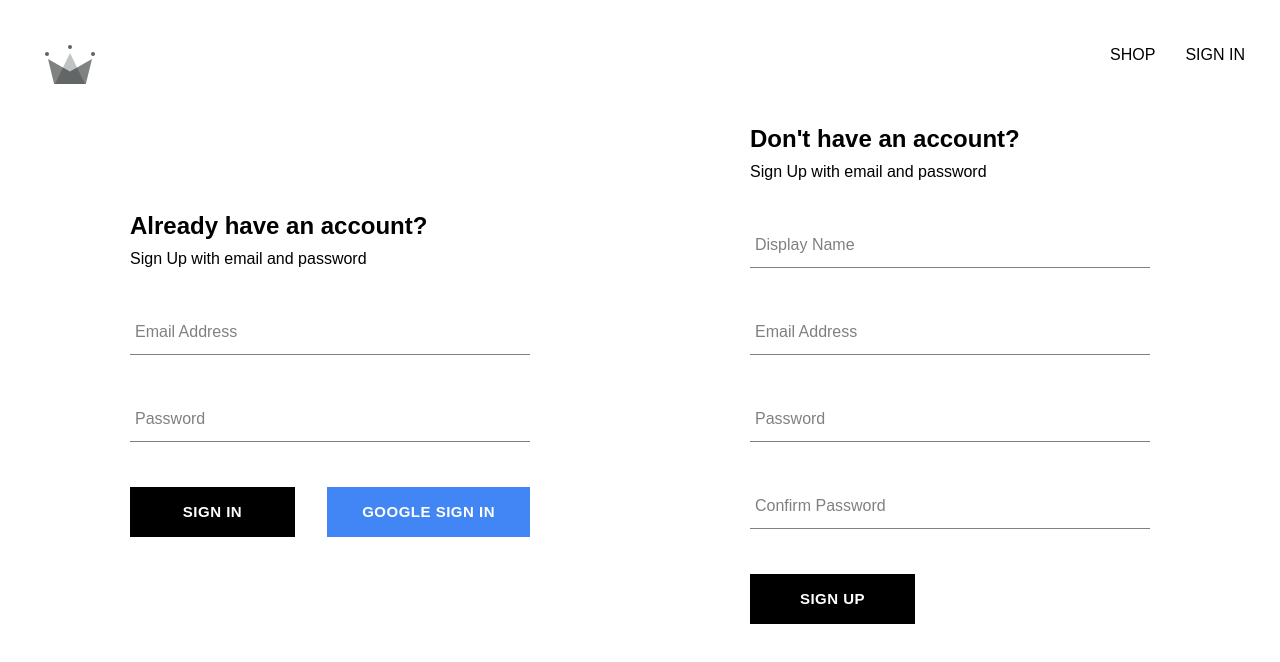
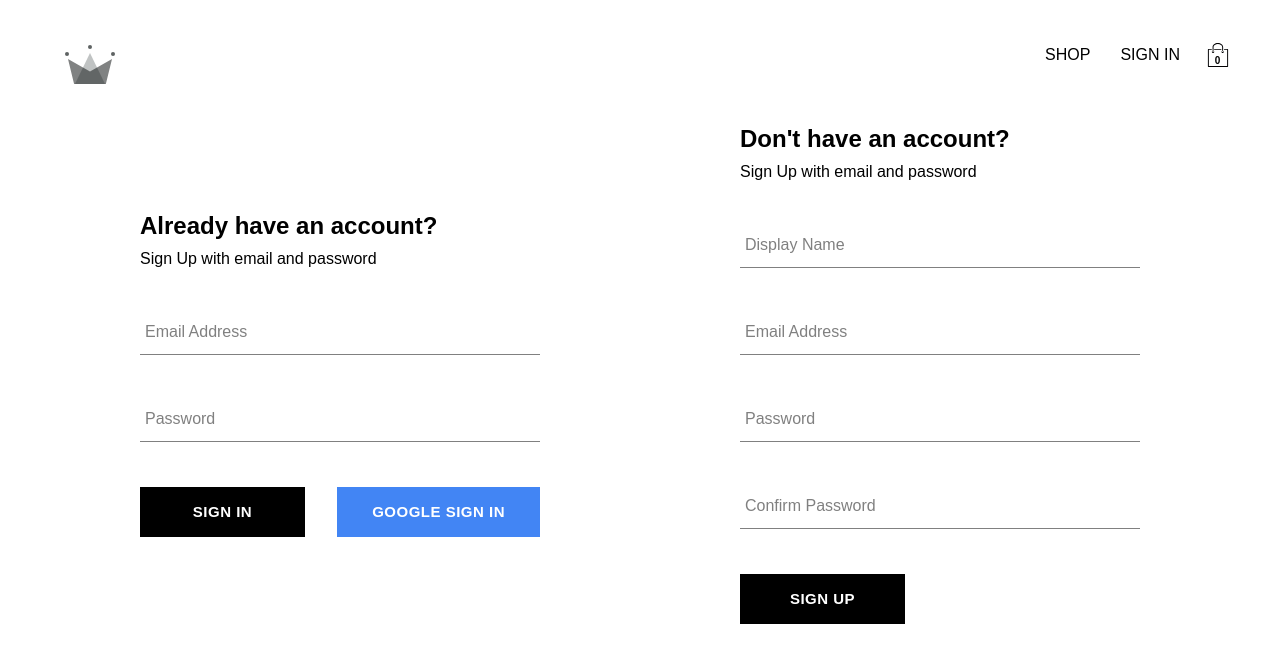
Before and after one commit to HassanBaigDEV/crwn-clothing, a React (Create React App) app: page /sign-in in a window 1280 px wide. Shown: the top 662 px of the page. Built offline with nearby package versions, Linux system fonts and the light colour scheme; no server answers.

Commit message:
cart button and cart-dropdown

```diff
--- a/src/components/button/button.styles.scss
+++ b/src/components/button/button.styles.scss
@@ -15,6 +15,9 @@
   cursor: pointer;
   display: flex;
   justify-content: center;
+  overflow: hidden;
+  text-overflow: ellipsis;
+  white-space: nowrap;
 
   &:hover {
     background-color: white;
--- /dev/null
+++ b/src/components/cart-dropdown/cart-dropdown.component.jsx
@@ -0,0 +1,14 @@
+import Button from "../button/button.component";
+
+import "./cart-dropdown.styles.scss";
+
+const CartDropdown = () => {
+  return (
+    <div className="cart-dropdown-container">
+      <div className="cart-items" />
+      <Button>GO TO CHECKOUT</Button>
+    </div>
+  );
+};
+
+export default CartDropdown;
--- /dev/null
+++ b/src/components/cart-dropdown/cart-dropdown.styles.scss
@@ -0,0 +1,31 @@
+.cart-dropdown-container {
+    position: absolute;
+    width: 240px;
+    height: 340px;
+    display: flex;
+    flex-direction: column;
+    padding: 20px;
+    border: 1px solid black;
+    background-color: white;
+    top: 90px;
+    right: 40px;
+    z-index: 5;
+
+
+    .empty-message {
+        font-size: 18px;
+        margin: 50px auto;
+    }
+
+    .cart-items {
+        height: 240px;
+        display: flex;
+        flex-direction: column;
+        overflow-y: scroll;
+     }
+
+    button {
+        margin-top: auto;
+
+    }
+}
--- /dev/null
+++ b/src/components/cart-icon/cart-icon.component.jsx
@@ -0,0 +1,20 @@
+import { ReactComponent as CartIcon } from "../../assets/shopping-bag.svg";
+import { CartContext } from "../../contexts/cart.context";
+import { useContext } from "react";
+
+import "./cart-icon.styles.scss";
+
+const Carticon = () => {
+  const { isCartOpen, setIsCartOpen } = useContext(CartContext);
+  const CartClickHandler = () => {
+    setIsCartOpen(!isCartOpen);
+  };
+
+  return (
+    <div className="cart-icon-container " onClick={CartClickHandler}>
+      <CartIcon className="cart-icon" />
+      <span className="item-count">0</span>
+    </div>
+  );
+};
+export default Carticon;
--- /dev/null
+++ b/src/components/cart-icon/cart-icon.styles.scss
@@ -0,0 +1,22 @@
+.cart-icon-container {
+    width: 45px;
+    height: 45px;
+    position: relative;
+    display: flex;
+    align-items: center;
+    justify-content: center;
+    cursor: pointer;
+
+
+    .cart-icon {
+        width: 24px;
+        height: 24px;
+    }
+
+    .item-count {
+        position: absolute;
+        font-size: 10px;
+        font-weight: bold;
+        bottom: 12px;
+    }
+}
--- /dev/null
+++ b/src/contexts/cart.context.jsx
@@ -0,0 +1,13 @@
+import { createContext, useState } from "react";
+
+export const CartContext = createContext({
+  isCartOpen: false,
+  setIsCartOpen: () => {},
+});
+
+export const CartContextProvider = ({ children }) => {
+  const [isCartOpen, setIsCartOpen] = useState(false);
+  const value = { isCartOpen, setIsCartOpen };
+
+  return <CartContext.Provider value={value}>{children}</CartContext.Provider>;
+};
--- a/src/contexts/products.context.jsx
+++ b/src/contexts/products.context.jsx
@@ -1,4 +1,4 @@
-import { Children, createContext, useState } from "react";
+import {createContext, useState } from "react";
 
 import PRODUCTS from "../shop-data.json";
 
--- a/src/index.js
+++ b/src/index.js
@@ -6,6 +6,7 @@
 import App from "./App";
 import { UserProvider } from "./contexts/user.context";
 import { ProductProvider } from "./contexts/products.context";
+import { CartContextProvider } from "./contexts/cart.context";
 
 import "./index.scss";
 
@@ -15,7 +16,9 @@
     <BrowserRouter>
       <UserProvider>
         <ProductProvider>
-          <App />
+          <CartContextProvider>
+            <App />
+          </CartContextProvider>
         </ProductProvider>
       </UserProvider>
     </BrowserRouter>
--- a/src/index.scss
+++ b/src/index.scss
@@ -3,7 +3,8 @@
 }
 
 body {
-  margin: 20px;
+  margin: 0px;
+  padding: 20px 40px;
   font-family: 'Open Sans Light 300', sans-serif;
   -webkit-font-smoothing: antialiased;
   -moz-osx-font-smoothing: grayscale;
--- a/src/routes/navigation-bar/navigation-bar.component.jsx
+++ b/src/routes/navigation-bar/navigation-bar.component.jsx
@@ -1,15 +1,21 @@
 import { Link, Outlet } from "react-router-dom";
 import { Fragment, useContext } from "react";
+
 import { UserContext } from "../../contexts/user.context";
+import { CartContext } from "../../contexts/cart.context";
 
 import { ReactComponent as CrwnLogo } from "../../assets/crown.svg";
 
 import { signOutUser } from "../../utilities/firebase/firebase.utility";
 
+import Carticon from "../../components/cart-icon/cart-icon.component";
+import CartDropdown from "../../components/cart-dropdown/cart-dropdown.component";
+
 import "./navigation.styles.scss";
 
 const Navigation = () => {
   const { currentUser } = useContext(UserContext);
+  const { isCartOpen } = useContext(CartContext);
 
   const signOutHandler = async () => {
     await signOutUser();
@@ -34,7 +40,9 @@
               SIGN IN
             </Link>
           )}
+          <Carticon />
         </div>
+        {isCartOpen ? <CartDropdown /> : null}
       </div>
       <Outlet />
     </Fragment>
```
Also changed, not shown: src/assets/shopping-bag.svg (added).
